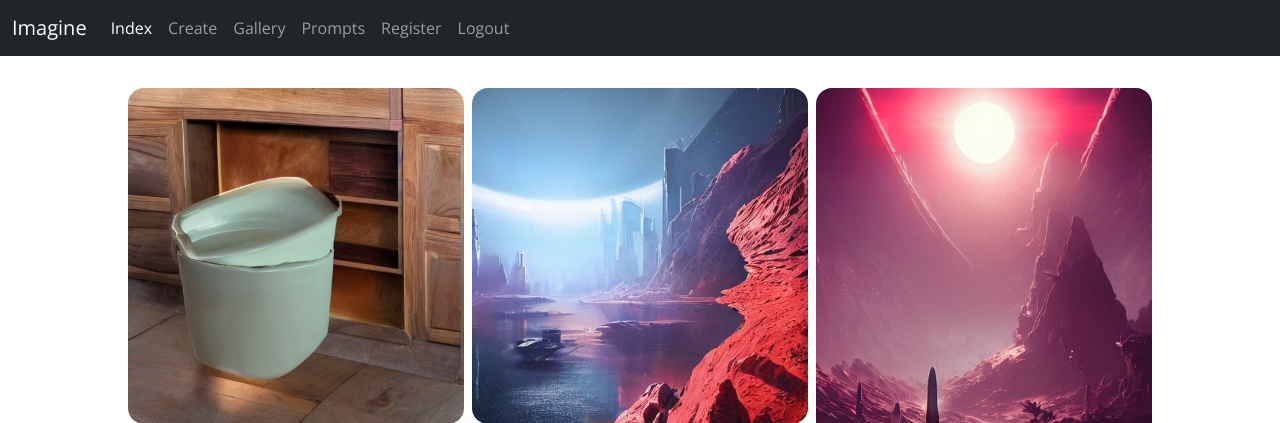
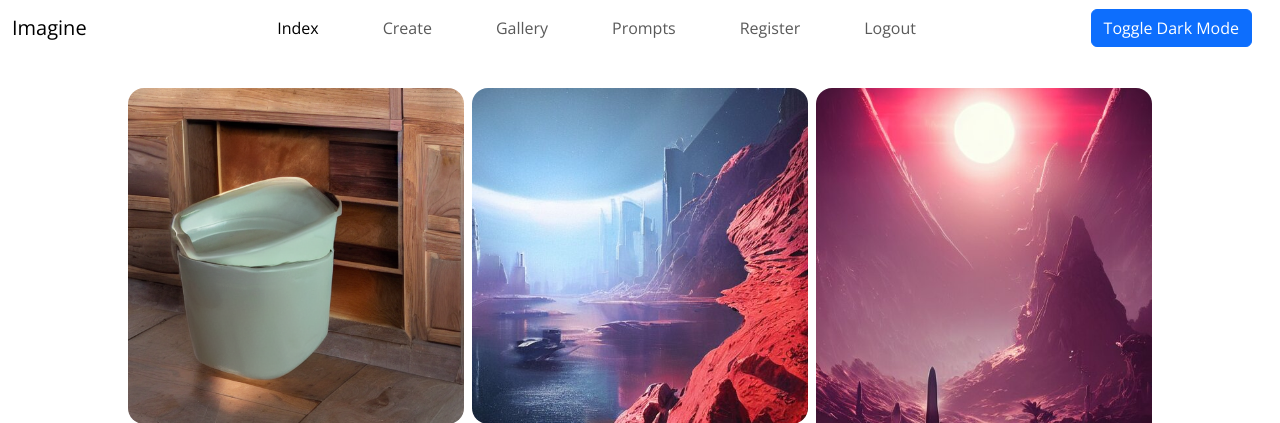
Before and after one commit to xuche123/capstone, a Django app: page /gallery in a window 1280 px wide. Shown: the top 423 px of the page. Run offline with Django 4.2, Linux system fonts and the light colour scheme; data comes from the database, SQL or seed files in the repository; both versions use the stored data as it was after the commit; data that the repository does not hold is empty; some libraries are stand-ins or nearby versions.

Commit message:
navbar theming

```diff
--- /dev/null
+++ b/imagine/static/imagine/darkMode.js
@@ -0,0 +1,31 @@
+document.addEventListener("DOMContentLoaded", function () {
+  let darkModeState = false;
+
+  const button = document.getElementById("darkModeBtn");
+  const html = document.querySelector("html");
+
+  const useDark = window.matchMedia("(prefers-color-scheme: dark)");
+
+  function toggleDarkMode(state) {
+    if (state) {
+      html.setAttribute("data-bs-theme", "dark");
+    } else {
+      html.setAttribute("data-bs-theme", "light");
+    }
+
+    darkModeState = state;
+  }
+
+  function setDarkModeLocalStorage(state) {
+    localStorage.setItem("dark-mode", state);
+  }
+
+  toggleDarkMode(localStorage.getItem("dark-mode") == "true");
+
+  button.addEventListener("click", () => {
+    darkModeState = !darkModeState;
+
+    toggleDarkMode(darkModeState);
+    setDarkModeLocalStorage(darkModeState);
+  });
+});
--- a/imagine/static/imagine/gallery.js
+++ b/imagine/static/imagine/gallery.js
@@ -14,36 +14,29 @@ document.addEventListener("DOMContentLoaded", function () {
     })
       .then((response) => response.json())
       .then((result) => {
-
         if (result["posts"][0] == undefined) {
-                console.log("No more posts")
-                let end = document.createElement('h1')
-                end.innerHTML = "No more posts"
-                gallery.appendChild(end)
+          console.log("No more posts");
+          let end = document.createElement("h1");
+          end.innerHTML = "No more posts";
+          gallery.appendChild(end);
           ending = true;
-            }
-            else {
-                for (let i = 0; i<15; i++) {
-                    let img = document.createElement('img')
-                    img.src = "/media/" + result['posts'][i]['image']
-                    post.appendChild(img)
+        } else {
+          for (let i = 0; i < 15; i++) {
+            let img = document.createElement("img");
+            img.src = "/media/" + result["posts"][i]["image"];
+            post.appendChild(img);
           }
         }
-
       });
   }
 
-
   window.onscroll = () => {
     const { scrollTop, scrollHeight, clientHeight } = document.documentElement;
-    if (clientHeight + scrollTop + 1 >= scrollHeight ) {
-        console.log(ending)
+    if (clientHeight + scrollTop + 1 >= scrollHeight) {
       if (!ending) {
         renderPost(num);
         num += 15;
-
-        }
-
       }
     }
+  };
 });
--- a/imagine/static/imagine/generate.js
+++ b/imagine/static/imagine/generate.js
@@ -5,7 +5,6 @@ document.addEventListener("DOMContentLoaded", function () {
     img.style.display = "none";
     spinner.style.display = "block";
     var text = document.querySelector("#prompt").value;
-    console.log(text);
 
     fetch("/generate_prompt", {
       // Fetch request
--- a/imagine/templates/imagine/layout.html
+++ b/imagine/templates/imagine/layout.html
@@ -1,57 +1,142 @@
 {% load static %}
 
 <!DOCTYPE html>
-<html lang="en">
+<html lang="en" data-bs-theme="dark">
     <head>
         <meta charset="utf-8" />
         <meta name="viewport" content="width=device-width, initial-scale=1" />
         <title>{% block title %}Imagine{% endblock %}</title>
-        <link
-            rel="stylesheet"
-            href="https://cdn.jsdelivr.net/npm/bootstrap@5.2.0/dist/css/bootstrap.min.css"
-            integrity="sha384-gH2yIJqKdNHPEq0n4Mqa/HGKIhSkIHeL5AyhkYV8i59U5AR6csBvApHHNl/vI1Bx"
-            crossorigin="anonymous"
-        />
+        <link href="https://cdn.jsdelivr.net/npm/bootstrap@5.3.0-alpha1/dist/css/bootstrap.min.css" rel="stylesheet" integrity="sha384-GLhlTQ8iRABdZLl6O3oVMWSktQOp6b7In1Zl3/Jr59b6EGGoI1aFkw7cmDA6j6gD" crossorigin="anonymous">
         <link
             rel="stylesheet"
             href="https://cdn.jsdelivr.net/npm/bootstrap-icons@1.9.1/font/bootstrap-icons.css"
         />
         <link href="{% static 'imagine/styles.css' %}" rel="stylesheet" />
+        <script src="{% static 'imagine/darkMode.js' %}"></script>
+        <script>
+          document.addEventListener("scroll", function() {
+            scrollFunction()
+          });
+
+          function scrollFunction() {
+            if (document.body.scrollTop > 20 || document.documentElement.scrollTop > 20) {
+              document.getElementById("navbar").classList.remove("bg-transparent");
+              document.getElementById("navbar").classList.add("bg-secondary");
+            } else {
+
+              document.getElementById("navbar").classList.add("bg-transparent");
+              document.getElementById("navbar").classList.remove("bg-secondary");
+
+            }
+          }
+        </script>
         {% block script %}{% endblock %}
     </head>
     <body>
-        <nav class="navbar navbar-expand-lg navbar-dark bg-dark sticky-top">
+        <nav class="navbar navbar-expand-lg sticky-top bg-transparent" id="navbar">
           <div class="container-fluid">
             <a class="navbar-brand" href="#">Imagine</a>
-            <button class="navbar-toggler" type="button" data-bs-toggle="collapse" data-bs-target="#navbarText" aria-controls="navbarText" aria-expanded="false" aria-label="Toggle navigation">
+            <button
+              class="navbar-toggler"
+              type="button"
+              data-bs-toggle="collapse"
+              data-bs-target="#navbarText"
+              aria-controls="navbarText"
+              aria-expanded="false"
+              aria-label="Toggle navigation"
+            >
               <span class="navbar-toggler-icon"></span>
             </button>
+
             <div class="collapse navbar-collapse" id="navbarText">
-              <ul class="navbar-nav me-auto mb-2 mb-lg-0">
-                <li class="nav-item">
+              <ul class="navbar-nav mx-auto mb-2 mb-lg-0">
+                <li class="nav-item mx-4">
                   <a class="nav-link active" aria-current="page" href="{%url 'index' %}">Index</a>
                 </li>
-                <li class="nav-item">
+                <li class="nav-item mx-4">
                   <a class="nav-link" href="{%url 'generate' %}">Create</a>
                 </li>
-                <li class="nav-item">
+                <li class="nav-item mx-4">
                   <a class="nav-link" href="{%url 'gallery' %}">Gallery</a>
                 </li>
-                <li class="nav-item">
+                <li class="nav-item mx-4">
                   <a class="nav-link" href="{%url 'prompts' %}">Prompts</a>
                 </li>
-                <li class="nav-item">
+                <li class="nav-item mx-4">
                   <a class="nav-link" href="{%url 'register' %}">Register</a>
                 </li>
 
+                <li class="nav-item mx-4">
+                  <a class="nav-link" href="{%url 'logout' %}">Logout</a>
+                </li>
+
+              </ul>
+              <button class="btn btn-primary" id="darkModeBtn" type="button">Toggle Dark Mode</button>
+            </div>
+
+          </div>
+        </nav>
+
+        <!-- Navbar Dark -->
+
+        {% comment %} <nav
+          class="navbar navbar-expand-lg navbar-dark bg-gradient-dark z-index-3 py-3 sticky-top">
+          <div class="container">
+            <a class="navbar-brand text-white" href="https://demos.creative-tim.com/soft-ui-design-system/presentation.html" rel="tooltip" title="Designed and Coded by Creative Tim" data-placement="bottom" target="_blank">
+              Soft UI Design System
+            </a>
+            <a href="https://www.creative-tim.com/product/soft-ui-design-system-pro#pricingCard" class="btn btn-sm  bg-gradient-primary  btn-round mb-0 ms-auto d-lg-none d-block">Buy Now</a>
+            <button class="navbar-toggler shadow-none ms-2" type="button" data-bs-toggle="collapse" data-bs-target="#navigation" aria-controls="navigation" aria-expanded="false" aria-label="Toggle navigation">
+              <span class="navbar-toggler-icon mt-2">
+                <span class="navbar-toggler-bar bar1"></span>
+                <span class="navbar-toggler-bar bar2"></span>
+                <span class="navbar-toggler-bar bar3"></span>
+              </span>
+            </button>
+            <div class="collapse navbar-collapse w-100 pt-3 pb-2 py-lg-0" id="navigation">
+              <ul class="navbar-nav navbar-nav-hover mx-auto">
+                <li class="nav-item mx-2">
+                  <a class="nav-link ps-2 d-flex justify-content-between cursor-pointer align-items-center" role="button">
+                    Pages
+                    <img src="../../assets/img/down-arrow-white.svg" alt="down-arrow" class="arrow ms-1">
+                  </a>
+                </li>
+
+                <li class="nav-item mx-2">
+                  <a class="nav-link ps-2 d-flex justify-content-between cursor-pointer align-items-center" role="button">
+                    Account
+                    <img src="../../assets/img/down-arrow-white.svg" alt="down-arrow" class="arrow ms-1">
+                  </a>
+                </li>
+                <li class="nav-item mx-2">
+                  <a class="nav-link ps-2 d-flex justify-content-between cursor-pointer align-items-center" role="button">
+                    Blocks
+                    <img src="../../assets/img/down-arrow-white.svg" alt="down-arrow" class="arrow ms-1">
+                  </a>
+                </li>
+
+                <li class="nav-item dropdown dropdown-hover mx-2">
+                  <a class="nav-link ps-2 d-flex justify-content-between cursor-pointer align-items-center" role="button">
+                    Docs
+                    <img src="../../assets/img/down-arrow-white.svg" alt="down-arrow" class="arrow ms-1">
+                  </a>
+                </li>
+              </ul>
+
+              <ul class="navbar-nav d-lg-block d-none">
                 <li class="nav-item">
-                  <a class="nav-link" href="{%url 'logout' %}">Logout</a>
+                  <a href="https://www.creative-tim.com/product/soft-ui-design-system-pro#pricingCard" class="btn btn-sm  bg-gradient-primary  btn-round mb-0 me-1" role="button">Buy Now</a>
                 </li>
               </ul>
             </div>
           </div>
-        </nav>
+        </nav> {% endcomment %}
+        <!-- End Navbar -->
+
+
         <div class="content">{% block body %} {% endblock %}</div>
-        <script src="https://cdn.jsdelivr.net/npm/bootstrap@5.2.3/dist/js/bootstrap.bundle.min.js" integrity="sha384-kenU1KFdBIe4zVF0s0G1M5b4hcpxyD9F7jL+jjXkk+Q2h455rYXK/7HAuoJl+0I4" crossorigin="anonymous"></script>
+        <script src="https://cdn.jsdelivr.net/npm/bootstrap@5.3.0-alpha1/dist/js/bootstrap.bundle.min.js" integrity="sha384-w76AqPfDkMBDXo30jS1Sgez6pr3x5MlQ1ZAGC+nuZB+EYdgRZgiwxhTBTkF7CXvN" crossorigin="anonymous"></script>
+  </body>
+
       </body>
 </html>
--- a/imagine/views.py
+++ b/imagine/views.py
@@ -16,7 +16,6 @@ import uuid
 
 from .models import User, Post, Profile, Follow, Like, Comment
 
-
 def index(request):
     if not request.user.is_authenticated:
         return HttpResponseRedirect(reverse("login"))
@@ -30,7 +29,7 @@ def profile(request, username):
     })
 
 def load_prompts(request):
-    with open("imagine/result.json") as f:
+    with open("imagine/result.json", encoding="utf8") as f:
         prompt = json.load(f)
 
     start = int(request.GET.get("start") or 0)
```
Also changed, not shown: imagine/static/imagine/prompts.js (+22 -26 lines), db.sqlite3. Lines whose indentation alone changed are shown as unchanged.
